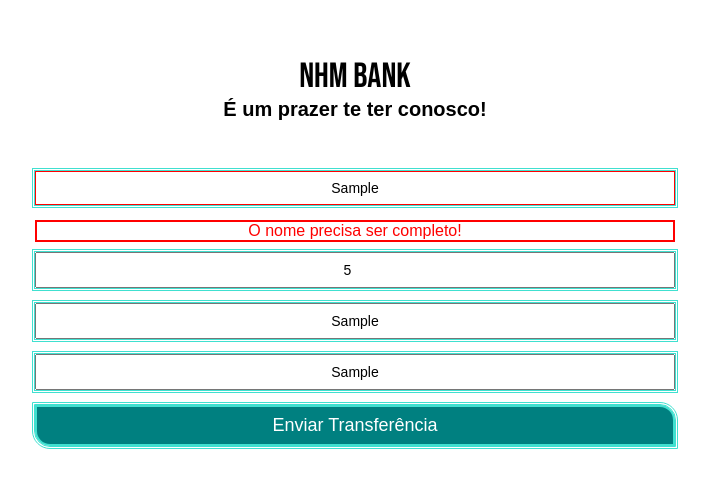
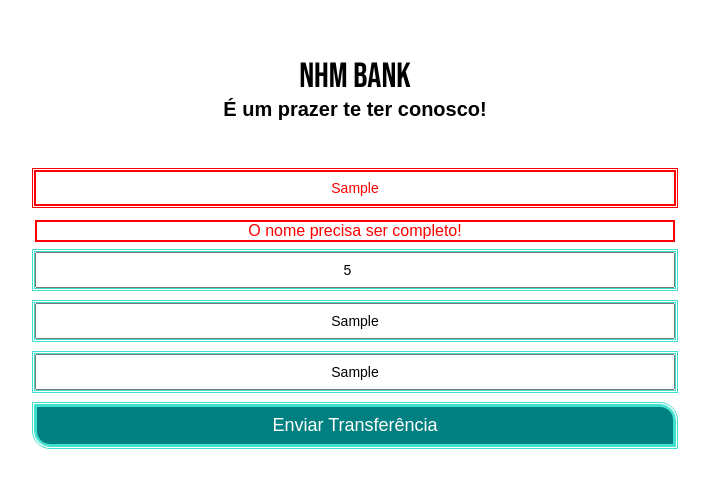
Before and after one commit to Nahumm01/FrontEndEBAC, a plain HTML site: page Nhm Bank/index.html in a window 1280 px wide. Both pictures are taken after typing "Sample", "5", "Sample", "Sample" into the empty fields and a click on the button "Enviar Transferência". Shown: the whole page, without its empty margins (285-994 px from the left). Drawn offline with Linux system fonts and the light colour scheme; a web font is replaced by a local one.

Commit message:
chore: adicionando classlist

```diff
--- a/Nhm Bank/style.css
+++ b/Nhm Bank/style.css
@@ -81,3 +81,9 @@ button:hover {
   border-radius: 15px 0 15px 0;
   display: none;
 }
+
+input.error{
+  color: red;
+  border-color: red;
+  outline-color:red ;
+}
```
